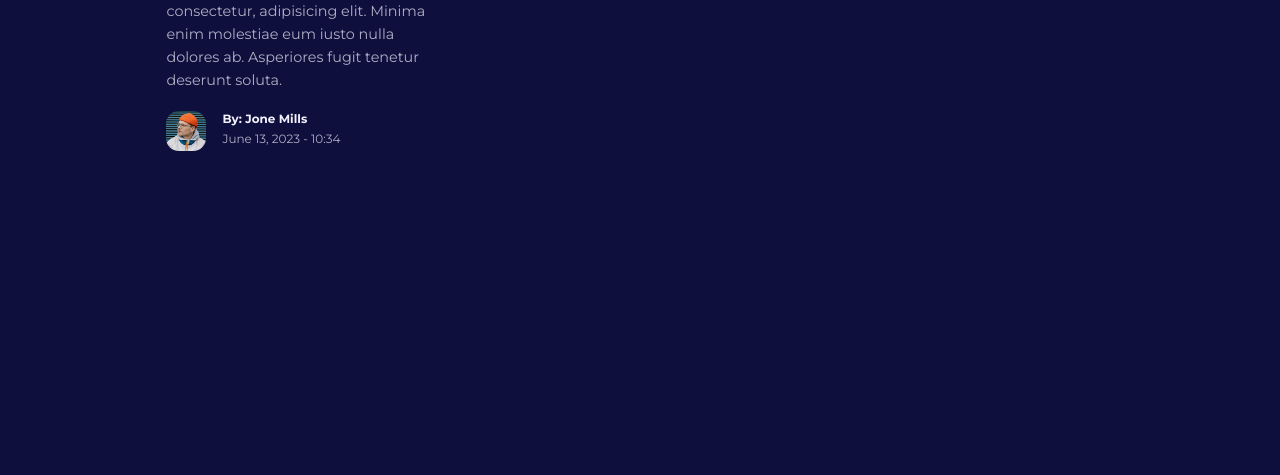
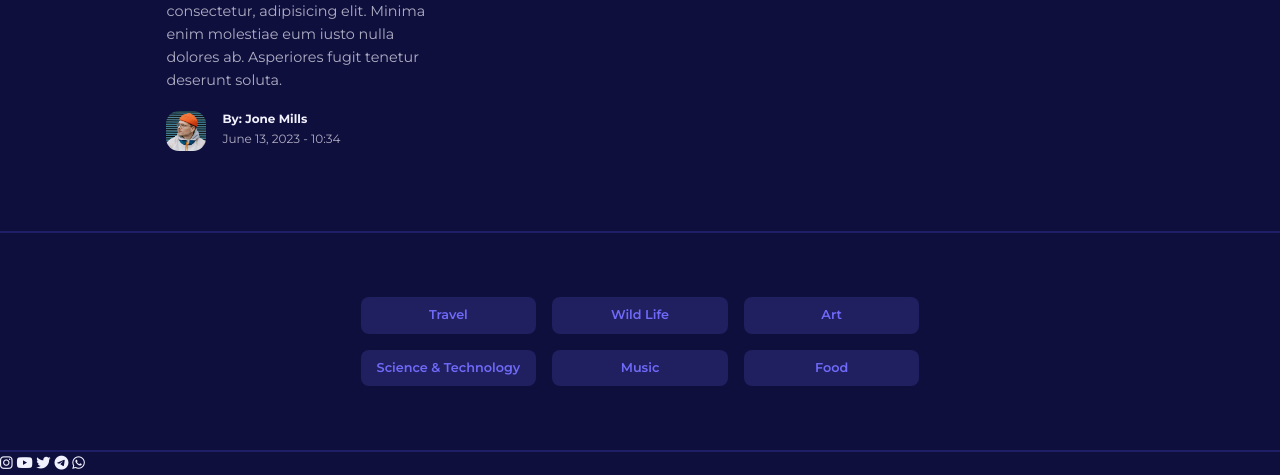
Before and after one commit to amiralidev01/Weblog, a PHP site: page / in a window 1280 px wide. Shown: the part 2050-2525 px from the top of the page. Before the commit the page ends 2201 px from the top, so only its background shows below. Run offline with PHP 8.4, Linux system fonts and the light colour scheme; some libraries are stand-ins or nearby versions.

Commit message:
the category buttons is finished and start footer section

```diff
--- a/Content/css/style.css
+++ b/Content/css/style.css
@@ -104,7 +104,7 @@ img {
     object-fit: cover;
 }
 
-/* Nav */
+/* NAV */
 nav {
     background-color: var(--color-primary);
     width: 100vw;
@@ -250,3 +250,19 @@ nav button {
 .posts .category__button {
     margin-bottom: 10px;
 }
+
+/* CATEGORY BUTTONS */
+
+.category__buttons {
+    padding: 4rem 0;
+    border-top: 2px solid var(--color-gray-900);
+    border-bottom: 2px solid var(--color-gray-900);
+}
+
+.category__buttons-container {
+    width: fit-content;
+    display: grid;
+    grid-template-columns: repeat(3, 1fr);
+    gap: 1rem;
+    text-align: center;
+}
--- a/index.html
+++ b/index.html
@@ -18,6 +18,7 @@
 </head>
 
 <body>
+
     <!-- NAV START -->
     <nav>
         <div class="container nav__container">
@@ -249,6 +250,30 @@
     </section>
     <!-- POSTS END -->
 
+    <!-- CATEGORY BUTTONS START -->
+    <section class="category__buttons">
+        <div class="container category__buttons-container">
+            <a href="" class="category__button">Travel</a>
+            <a href="" class="category__button">Wild Life</a>
+            <a href="" class="category__button">Art</a>
+            <a href="" class="category__button">Science & Technology</a>
+            <a href="" class="category__button">Music</a>
+            <a href="" class="category__button">Food</a>
+        </div>
+    </section>
+    <!-- CATEGORY BUTTONS END -->
+
+    <!-- FOOTER START -->
+    <footer>
+        <div class="footer__socials">
+            <a href="#" target="_blank"><i class="fa-brands fa-instagram"></i></a>
+            <a href="#" target="_blank"><i class="fa-brands fa-youtube"></i></a>
+            <a href="#" target="_blank"><i class="fa-brands fa-twitter"></i></a>
+            <a href="#" target="_blank"><i class="fa-brands fa-telegram"></i></a>
+            <a href="#" target="_blank"><i class="fa-brands fa-whatsapp"></i></a>
+        </div>
+    </footer>
+    <!-- FOOTER END -->
 </body>
 
 </html>
```
